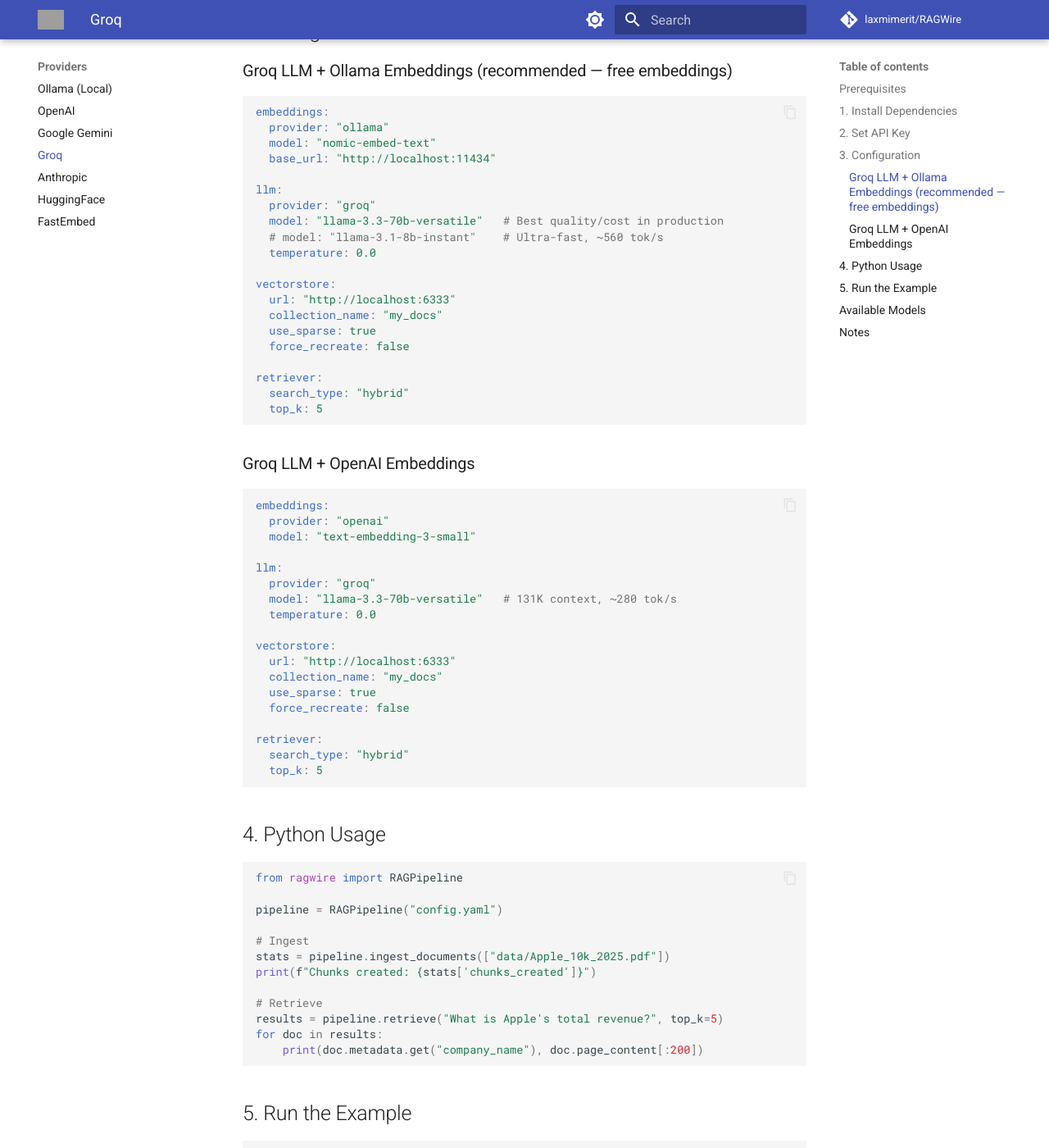
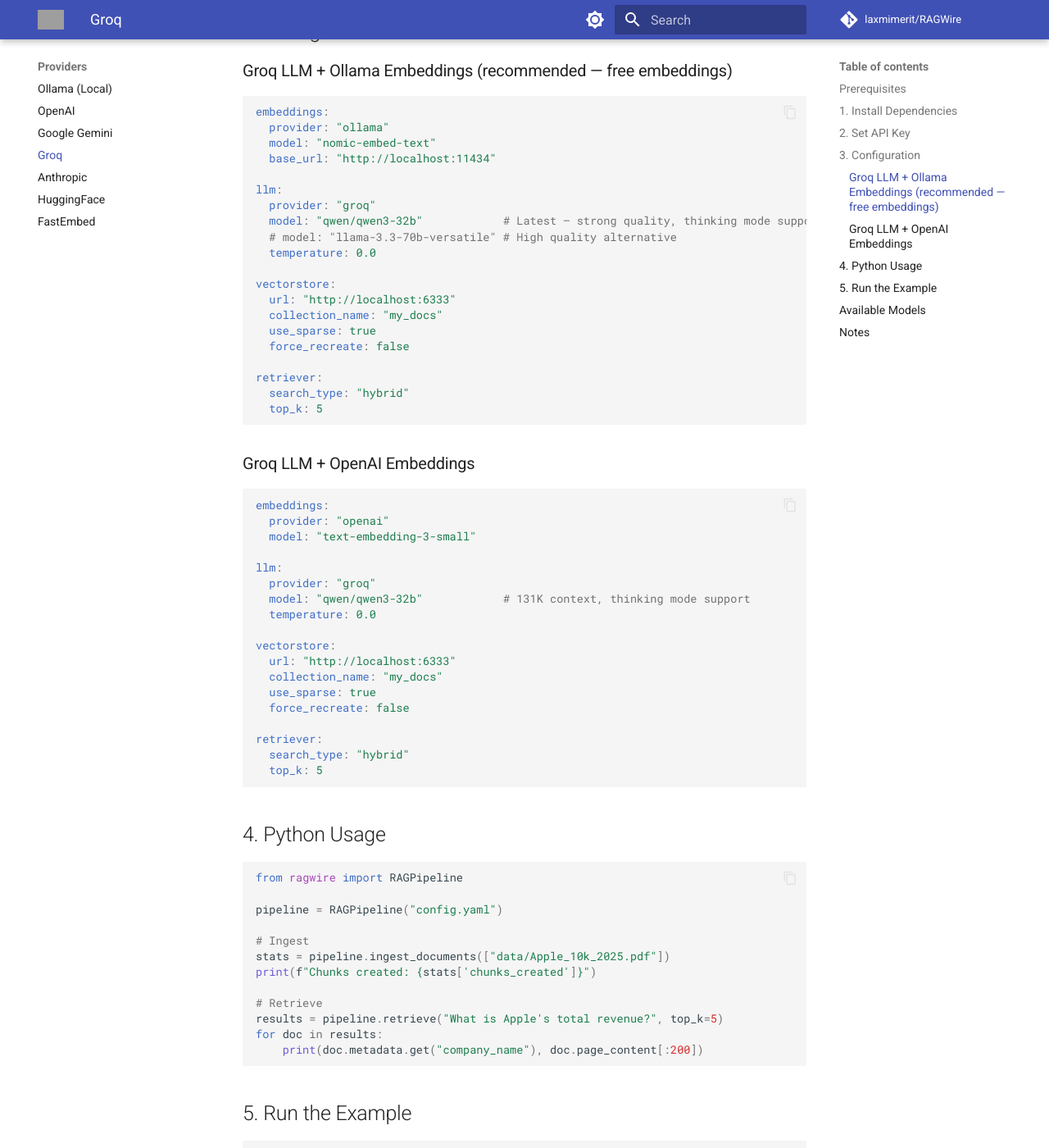
Before and after one commit to laxmimerit/RAGWire, an MkDocs documentation site: the page built from docs/groq.md, in a window 1280 px wide and 1400 px high, scrolled down 1100 px. Shown: the whole window at 82% size. Built offline with MkDocs 1.6.1 and Material for MkDocs 9.7.7, drawn with Linux system fonts in a browser that asks for light colours; comment, search, counter and statistics services are not loaded; some of the changed text lies outside the part shown; grey boxes are pictures that could not be loaded.

Commit message:
feat: update model references in Groq and OpenAI documentation; replace outdated models with latest versions

```diff
--- a/docs/groq.md
+++ b/docs/groq.md
@@ -50,8 +50,8 @@
 
 llm:
   provider: "groq"
-  model: "llama-3.3-70b-versatile"   # Best quality/cost in production
-  # model: "llama-3.1-8b-instant"    # Ultra-fast, ~560 tok/s
+  model: "qwen/qwen3-32b"            # Latest — strong quality, thinking mode support
+  # model: "llama-3.3-70b-versatile" # High quality alternative
   temperature: 0.0
 
 vectorstore:
@@ -74,7 +74,7 @@
 
 llm:
   provider: "groq"
-  model: "llama-3.3-70b-versatile"   # 131K context, ~280 tok/s
+  model: "qwen/qwen3-32b"            # 131K context, thinking mode support
   temperature: 0.0
 
 vectorstore:
@@ -115,11 +115,11 @@
 
 | Model | Context | Speed | Notes |
 |---|---|---|---|
-| `llama-3.3-70b-versatile` | 131K | ~280 tok/s | Best quality — recommended |
+| `qwen/qwen3-32b` | 131K | — | Latest — recommended, thinking mode support |
+| `llama-3.3-70b-versatile` | 131K | ~280 tok/s | High quality alternative |
 | `llama-3.1-8b-instant` | 131K | ~560 tok/s | Ultra-fast |
-| `openai/gpt-oss-120b` | 131K | ~500 tok/s | High quality alternative |
+| `openai/gpt-oss-120b` | 131K | ~500 tok/s | High quality |
 | `openai/gpt-oss-20b` | 131K | ~1000 tok/s | Fastest large model |
-| `qwen/qwen3-32b` | 131K | — | Preview, thinking mode support |
 
 Full list: [console.groq.com/docs/models](https://console.groq.com/docs/models)
 
```
Also changed, not shown: docs/openai.md (+2 -2 lines).
